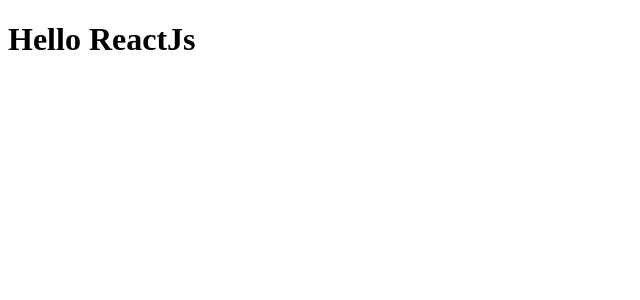
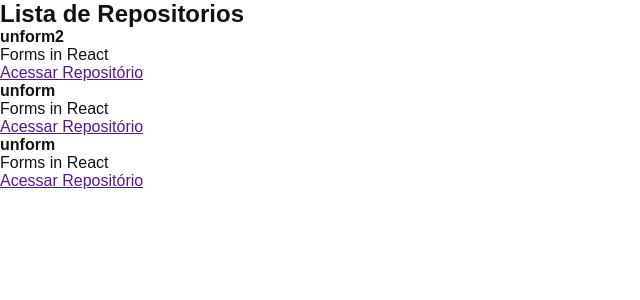
Before and after one commit to SchirmannDev/Ignite-github-explorer, a React app: page / in a window 1280 px wide. Shown: the top 300 px of the page, without its empty margins (0-640 px from the left). Built offline with nearby package versions, Linux system fonts and the light colour scheme.

Commit message:
adicionando estilos

```diff
--- a/src/App.jsx
+++ b/src/App.jsx
@@ -1,7 +1,8 @@
-import './style/global.sass';
+import { RepositoryList } from './components/RepositoryList';
+import './style/global.scss';
 
 
 export function App() {
 
-  return <h1>Hello ReactJs</h1>
+  return <RepositoryList/>
 }
--- a/src/components/RepositoryList.jsx
+++ b/src/components/RepositoryList.jsx
@@ -1,3 +1,6 @@
+
+const repositoryName = 'unform2';
+
 export function RepositoryList(){
   return (
     <section className='repository-list'>
@@ -7,7 +10,7 @@ export function RepositoryList(){
 
       <ul>
         <li>
-          <strong> unform</strong>
+          <strong>{repositoryName}</strong>
           <p>Forms in React</p>
 
           <a href=''>
--- /dev/null
+++ b/src/style/global.scss
@@ -0,0 +1,10 @@
+* {
+  margin: 0;
+  padding: 0;
+  box-sizing: border-box;
+}
+
+body {
+  font: 16px "Helvetica Neve", Arial, sans-serif;
+  color: #121214;
+}
```
Also changed, not shown: src/style/global.sass (deleted).
